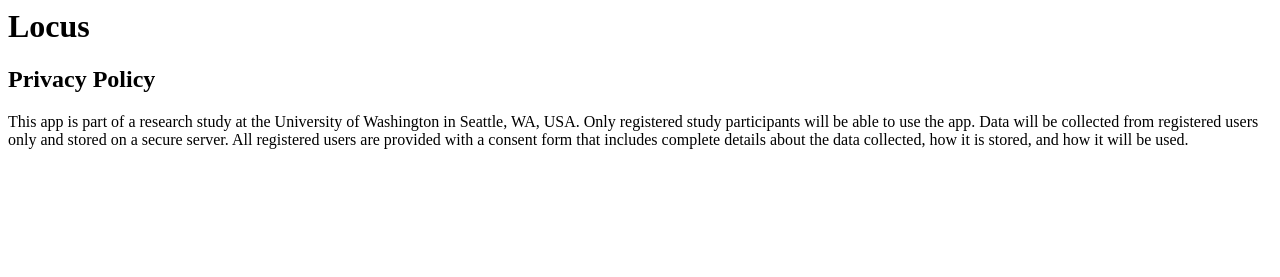
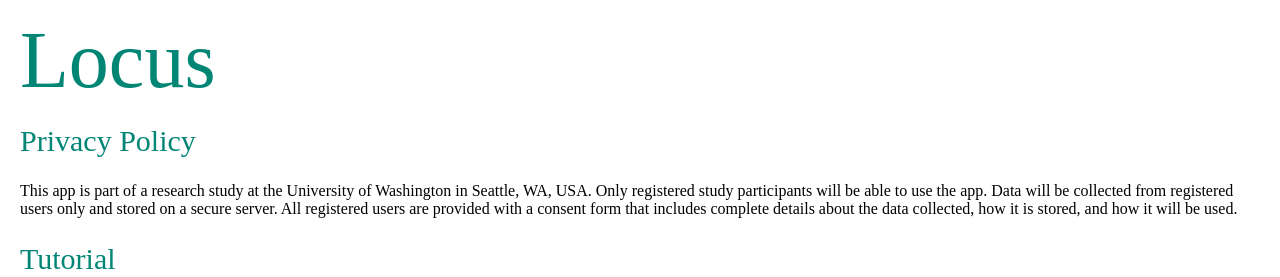
Before and after one commit to AbdullatifGhajar/social_gateway_server, a Flask app: page /browser/privacy in a window 1280 px wide. Shown: the top 277 px of the page. Run offline with Flask 2, Linux system fonts and the light colour scheme.

Commit message:
Add tutorial for locus

```diff
--- a/static/styles/index.css
+++ b/static/styles/index.css
@@ -1,42 +1,24 @@
+* {
+  font-family: "CMU Serif";
+  margin: 10px;
+}
+
 h1 {
-  color: #7c795d;
-  font-family: "Trocchi", serif;
-  font-size: 45px;
+  color: #018575;
+  font-size: 80px;
   font-weight: normal;
-  line-height: 48px;
+  line-height: 80px;
   margin: 0;
 }
 
 h2 {
-  color: #7c795d;
-  font-family: "Source Sans Pro", sans-serif;
-  font-size: 28px;
+  color: #018575;
+  font-size: 30px;
   font-weight: 400;
-  line-height: 32px;
-  margin: 0 0 24px;
+  line-height: 34px;
+  margin: 24px 0 24px;
 }
 
-.subheader {
-  font-size: 26px;
-  font-weight: 300;
-  color: #ffcc66;
-  margin: 0 0 24px;
+div.center {
+  text-align: center;
 }
-
-p {
-  color: #4c4a37;
-  font-family: "Source Sans Pro", sans-serif;
-  font-size: 18px;
-  line-height: 32px;
-  margin: 0 0 24px;
-}
-
-a {
-  color: #ff9900;
-  background: #fff4a3;
-  text-decoration: none;
-}
-
-a:hover {
-  color: #ffcc66;
-}
--- a/templates/privacy.html
+++ b/templates/privacy.html
@@ -1,6 +1,7 @@
 <html>
   <head>
     <title>Locus</title>
+    <link rel="stylesheet" href="{{ url_for('static', filename='styles/index.css') }}">
   </head>
   <body>
     <h1>Locus</h1>
@@ -11,5 +12,12 @@
     secure server. All registered users are provided with a consent form that
     includes complete details about the data collected, how it is stored, and
     how it will be used.
+    <h2>Tutorial</h2>
+    <div class="center">
+      <video id="locus-tutorial" width="50%" controls>
+        <source src="{{ url_for('static', filename='videos/locus_tutorial.mp4') }}" type="video/mp4">
+      </video>
+    </div>
+
   </body>
 </html>
```
Also changed, not shown: 1 other file.
